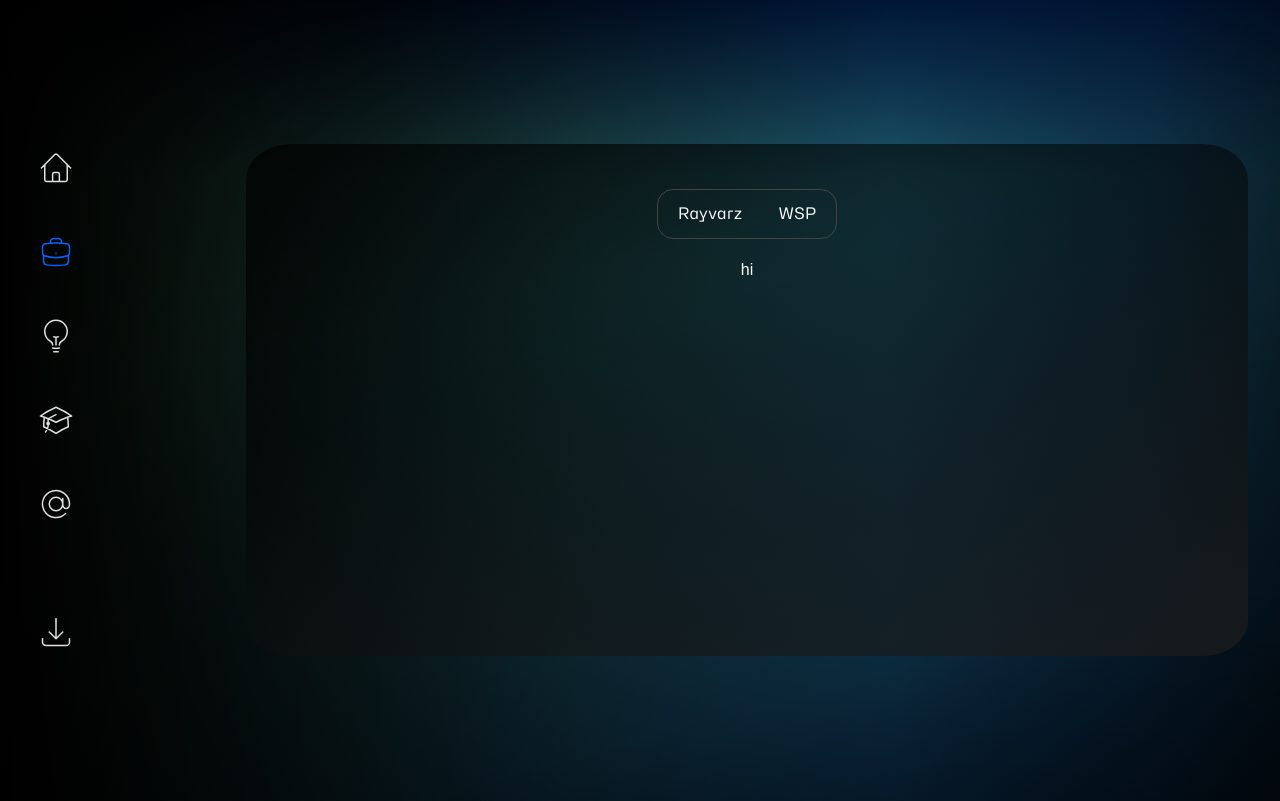
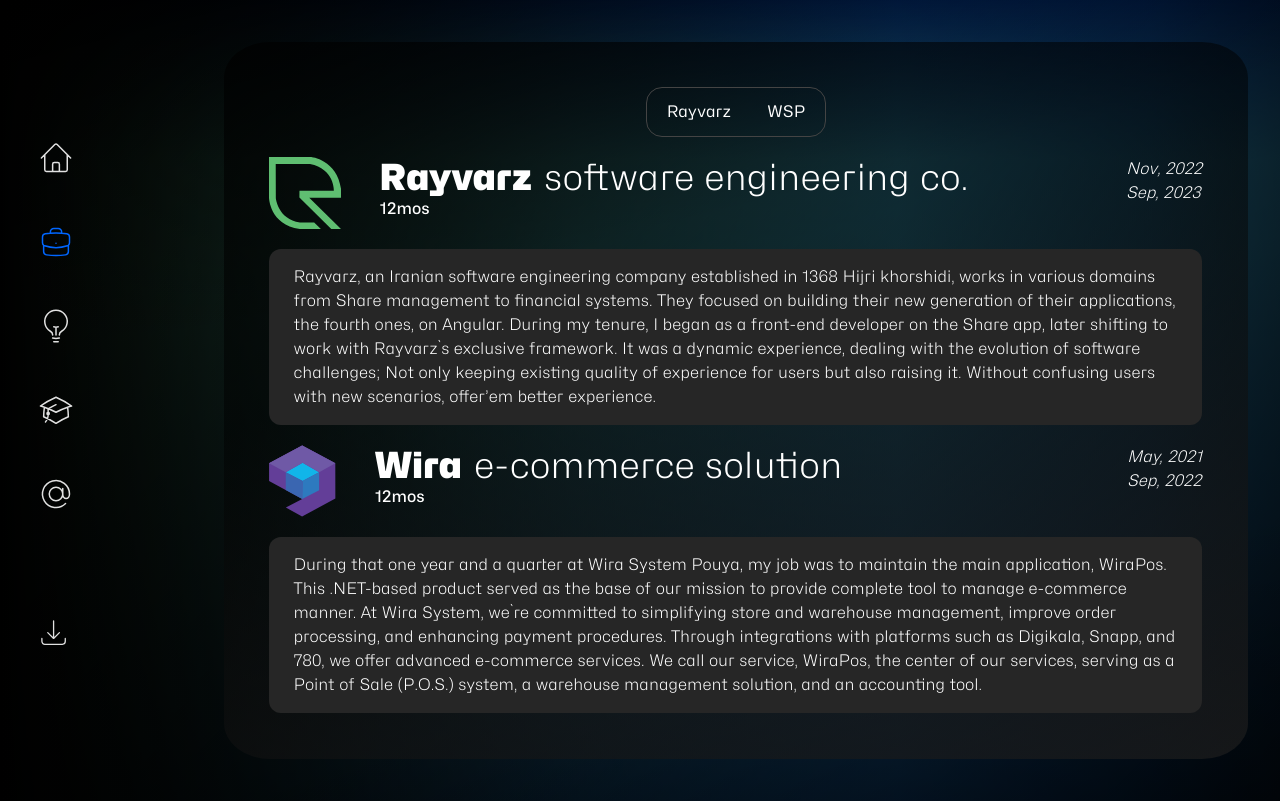
Before and after one commit to this-ILECY/curriculum-vitae, a Next.js app: page /experience in a window 1280 px wide. Built offline with nearby package versions, Linux system fonts and the light colour scheme.

Commit message:
job page initialized!

```diff
--- a/package.json
+++ b/package.json
@@ -3,7 +3,7 @@
   "version": "0.1.0",
   "private": true,
   "scripts": {
-    "dev": "next dev -H 192.168.1.5 -p 6070",
+    "dev": "next dev -H 0.0.0.0 -p 6070",
     "build": "next build",
     "start": "next start",
     "lint": "next lint"
--- /dev/null
+++ b/src/app/@data/jobs.ts
@@ -0,0 +1,28 @@
+import { ComponentProps } from "react";
+import { RayvarzIcon, WiraIcon } from "../pages/theme/icons"
+
+interface Job {
+    name: string;
+    subtitle: string;
+    start: string;
+    end: string;
+    description: string;
+    icon: React.FC<ComponentProps<"svg">>; // Define the icon as a React functional component
+}
+
+export const Jobs: Job[] = [{
+    name: 'Rayvarz',
+    subtitle: 'software engineering co.',
+    start: 'Nov, 2022',
+    end: 'Sep, 2023',
+    description: 'Rayvarz, an Iranian software engineering company established in 1368 Hijri khorshidi, works in various domains from Share management to financial systems. They focused on building their new generation of their applications, the fourth ones, on Angular. During my tenure, I began as a front-end developer on the Share app, later shifting to work with Rayvarz`s exclusive framework. It was a dynamic experience, dealing with the evolution of software challenges; Not only keeping existing quality of experience for users but also raising it. Without confusing users with new scenarios, offer’em better experience.',
+    icon: RayvarzIcon
+},
+{
+    name: 'Wira',
+    subtitle: 'e-commerce solution',
+    start: 'May, 2021',
+    end: 'Sep, 2022',
+    description: 'During that one year and a quarter at Wira System Pouya, my job was to maintain the main application, WiraPos. This .NET-based product served as the base of our mission to provide complete tool to manage e-commerce manner. At Wira System, we`re committed to simplifying store and warehouse management, improve order processing, and enhancing payment procedures. Through integrations with platforms such as Digikala, Snapp, and 780, we offer advanced e-commerce services. We call our service, WiraPos, the center of our services, serving as a Point of Sale (P.O.S.) system, a warehouse management solution, and an accounting tool.',
+    icon: WiraIcon,
+}]
--- a/src/app/experience/page.tsx
+++ b/src/app/experience/page.tsx
@@ -1,12 +1,15 @@
 "use client"
 
 import { useEffect, useRef } from "react"
+import { Jobs } from "../@data/jobs";
 
 export default function experience() {
 
     const ray = useRef(null);
     const wsp = useRef(null);
     const activetab = useRef(null);
+
+    const jobs = Jobs;
 
     useEffect(() => {
 
@@ -16,28 +19,55 @@
     })
 
     const activeTab = (ref: HTMLElement, position: 'right' | 'left') => {
-        activetab.current.style.width = getComputedStyle(ref).width
-        activetab.current.style.height = getComputedStyle(ref).height
+        if(activetab.current) activetab.current.style.width = getComputedStyle(ref).width
+        if(activetab.current) activetab.current.style.height = getComputedStyle(ref).height
 
         if (position == "right") {
-            activetab.current.style.right = 'unset'
-            activetab.current.style.left = '0.75rem'
+            if(activetab.current) activetab.current.style.right = 'unset'
+            if(activetab.current) activetab.current.style.left = '0.75rem'
         }
         else {
-            activetab.current.style.left = 'unset'
-            activetab.current.style.right = '0.75rem'
+            if(activetab.current) activetab.current.style.left = 'unset'
+            if(activetab.current) activetab.current.style.right = '0.75rem'
         }
     }
 
     return (
         <span className="z-10 text-white grow flex">
-            <span className="job-box p-4p squircle mask-squircle w-full flex flex-col justify-start gap-4p items-center grow h-full">
+            <span className="job-box p-4p squircle mask-squircle w-full flex flex-col justify-start gap-5 items-center grow h-full">
                 <span className="relative tabs flex gap-5 py-2 px-3 font-hubot font-light">
                     <span ref={activetab} className="absolute bg-primary-400 top-2 left-3 h-full z-1 transition-all"></span>
                     <span ref={ray} onClick={() => { activeTab(ray.current, 'right') }} className="flex justify-center py-1 px-2 z-10 cursor-pointer">Rayvarz</span>
                     <span ref={wsp} onClick={() => { activeTab(wsp.current, "left") }} className="flex justify-center py-1 px-2 z-10 cursor-pointer">WSP</span>
                 </span>
-                <span>hi</span>
+                <span className="contents">
+                    {jobs.map((job, index) => {
+                        const IconComponent = job.icon
+                        return (
+                            <span key={index + ''} className="flex flex-col gap-5 font-hubot">
+                                <span className="header">
+                                    <span className="flex justify-between">
+                                        <span className="flex gap-4p w-full">
+                                            <span className="logo"><IconComponent /></span>
+                                            <span className="flex flex-col">
+                                                <span className="flex gap-3 text-4xl">
+                                                    <span className="font-extrabold">{job.name}</span>
+                                                    <span className="font-extralight">{job.subtitle}</span>
+                                                </span>
+                                                <span className="time">12mos</span>
+                                            </span>
+                                        </span>
+                                        <span className="flex flex-col text-base italic font-extralight text-no-wrap">
+                                            <span>{job.start}</span>
+                                            <span>{job.end}</span>
+                                        </span>
+                                    </span>
+                                </span>
+                                <span className="text-base font-extralight px-6 py-4 bg-NeutralDark-300 rounded-xl">{job.description}</span>
+                            </span>
+                        )
+                    })}
+                </span>
             </span>
         </span>
     )
--- a/src/app/globals.scss
+++ b/src/app/globals.scss
@@ -232,6 +232,10 @@
   }
 }
 
+.text-no-wrap{
+  text-wrap-mode: nowrap;
+}
+
 .tabs {
   border: 1px solid $NeutralDark100;
   border-radius: 16px;
--- a/src/app/pages/components/navabr.tsx
+++ b/src/app/pages/components/navabr.tsx
@@ -29,7 +29,7 @@
     })
 
     return (
-        <span className={"flex flex-col gap-20 w-fit font-hubot font-extralight text-xl z-10 " + className}>
+        <span className={"flex flex-col gap-20 w-fit justify-center font-hubot font-extralight text-xl z-10 " + className}>
             <span className="flex flex-col gap-9">
                 <Link className="contents" href={routes.home?.direction ?? ''}>
                     <span onClick={() => activateNavItem(0)} className={"navItem p-1.5 rounded-2xl w-fit simple-transition flex flex-row items-center gap-3 cursor-pointer " + (activeIndex === 0 ? "text-primary-300" : "")}>
--- a/src/app/pages/theme/icons.tsx
+++ b/src/app/pages/theme/icons.tsx
@@ -152,3 +152,24 @@
 
     )
 }
+export function RayvarzIcon({ className }: ComponentProps) {
+    return (
+        <svg className={className} width="72" height="72" viewBox="0 0 72 72" fill="none" xmlns="http://www.w3.org/2000/svg">
+            <path d="M42.032 0C42.032 0 67.9536 2.59245 72 31.8149V40.7153H40.2591L72 72H62.2554L30.4102 40.5023L30.4644 33.6267H64.921C64.921 33.6267 65.4549 11.7767 41.01 6.98L6.71611 7.08854L6.82457 40.9282C6.82457 40.9282 8.84774 62.3524 31.0025 65.3915L45.1689 65.5502L51.8809 72H30.794C0.479723 67.8421 0 40.5566 0 40.5566V0H42.032Z" fill="#5FBE71" />
+        </svg>
+
+    )
+}
+export function WiraIcon({ className }: ComponentProps) {
+    return (
+        <svg className={className} width="67" height="72" viewBox="0 0 67 72" fill="none" xmlns="http://www.w3.org/2000/svg">
+            <path d="M16.8913 62.5427L33.09 71.5L66.3581 53.5641L66.308 18.3363L33.167 0.5L0.0761719 18.2687V36.0907L33.2171 53.8807L16.8913 62.5427Z" fill="#633E98" />
+            <path d="M0.0761719 18.2687L16.7796 27.3042L33.6024 17.8489L50.1479 27.137L66.308 18.3363L33.167 0.5L0.0761719 18.2687Z" fill="#633E98" />
+            <path d="M16.7798 27.3042L33.6026 35.9982L50.1481 27.137L33.6026 17.8489L16.7798 27.3042Z" fill="#11B5E9" />
+            <path d="M16.7798 27.3042V45.0586L33.2173 53.8807L33.6026 35.9982L16.7798 27.3042Z" fill="#3A66B1" />
+            <path d="M50.1482 27.137L33.6027 35.9982L33.2174 53.8808L50.1482 45.2721V27.137Z" fill="#2D7ABF" />
+            <path d="M0.0761719 18.2687L16.7796 27.3042L33.6024 17.8489L50.1479 27.137L66.308 18.3363L33.167 0.5L0.0761719 18.2687Z" fill="#6F59A6" />
+        </svg>
+
+    )
+}
```
